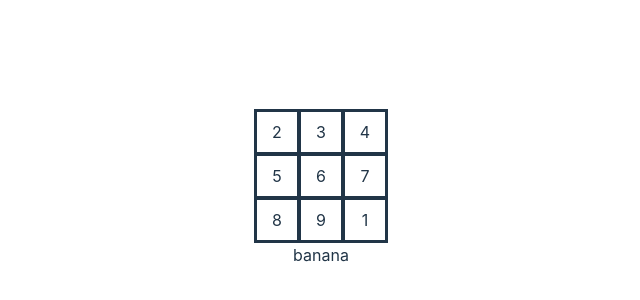
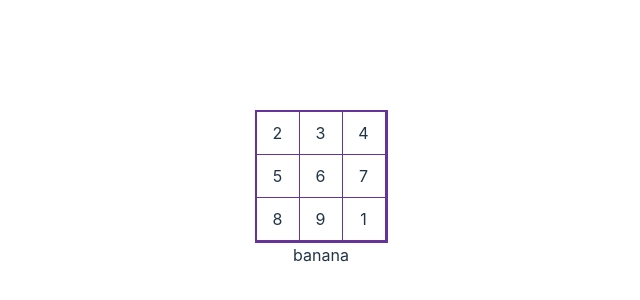
Before and after one commit to RatLad69/sdSolver, a React (Vite) app: page / in a window 1280 px wide. Shown: the part 212-512 px from the top of the page, without its empty margins (319-959 px from the left). Built offline with nearby package versions, Linux system fonts and the light colour scheme.

Commit message:
table style

```diff
--- a/src/App.css
+++ b/src/App.css
@@ -7,8 +7,25 @@
 .num-square {
     width: 5vh;
     height: 5vh;
-    outline: solid;
+    /* outline: solid; */
     text-align: center;
     vertical-align: middle;
     line-height: 5vh;
 }
+
+table {
+    border-collapse: collapse;
+    border: 2px solid rebeccapurple;
+}
+
+td {
+    border: 1px solid rebeccapurple;
+}
+
+td:nth-of-type(3n) {
+    border-right: 3px solid rebeccapurple;
+}
+
+tr:nth-of-type(3n) {
+    border-bottom: 3px solid rebeccapurple;
+}
--- a/src/App.tsx
+++ b/src/App.tsx
@@ -3,23 +3,23 @@ import "./App.css";
 
 function NumSquare({ value, location }: { value: number; location: number }) {
 	return (
-		<div className="num-square" onClick={() => console.log(location)}>
+		<div
+			className="num-square"
+			onClick={() => console.log(location + ": " + value)}
+		>
 			{value.toString()}
 		</div>
 	);
 }
 
-function SmallGrid({ values }: { values: number[] }) {
-	// return values.map((value, i) => (
-	// 	<NumSquare value={value} key={i}></NumSquare>
-	// ));
+function SmallGrid({ values, cols }: { values: number[]; cols: number }) {
 	let rows = [];
-	const numsPerRow = 3;
+	// const numsPerRow = 3;
 	let row = [];
-	for (let i = 0; i < Math.floor(values.length / numsPerRow); i++) {
+	for (let i = 0; i < Math.floor(values.length / cols); i++) {
 		row = [];
-		for (let j = 0; j < numsPerRow; j++) {
-			row.push(values[numsPerRow * i + j]);
+		for (let j = 0; j < cols; j++) {
+			row.push(values[cols * i + j]);
 		}
 		rows.push(row);
 	}
@@ -54,7 +54,7 @@ function App() {
 
 	return (
 		<>
-			<SmallGrid values={testVals}></SmallGrid>
+			<SmallGrid values={testVals} cols={3}></SmallGrid>
 			<div>{testTxt}</div>
 		</>
 	);
```
